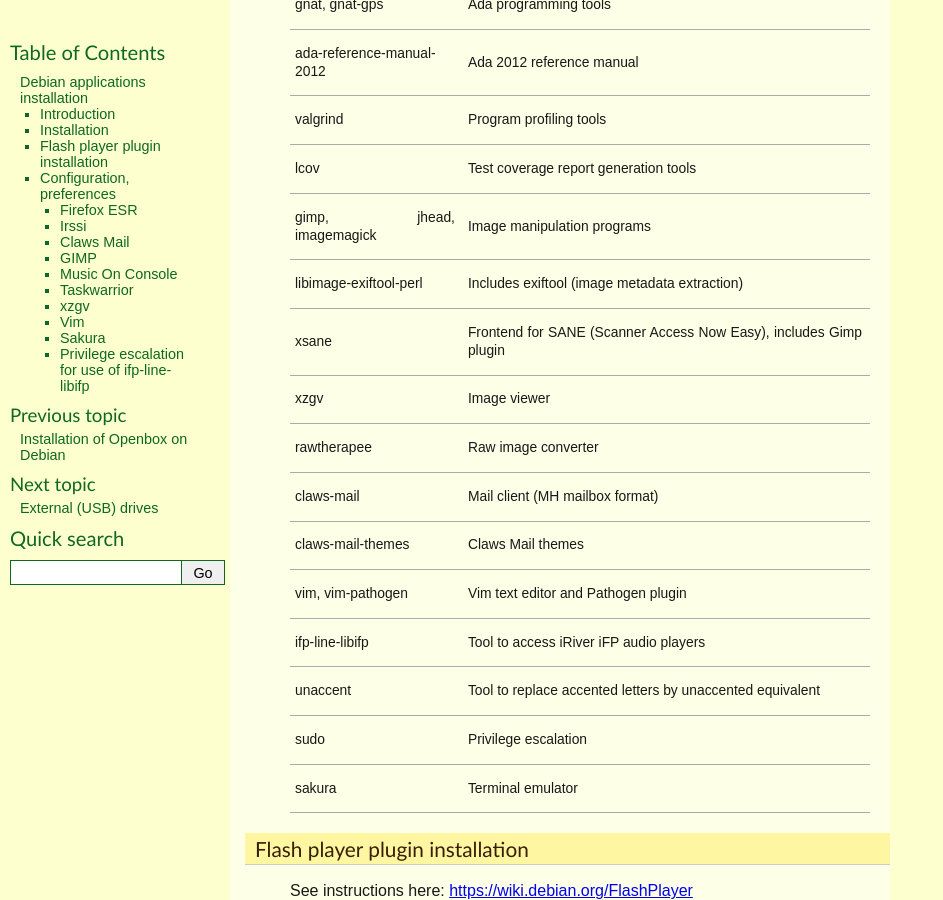
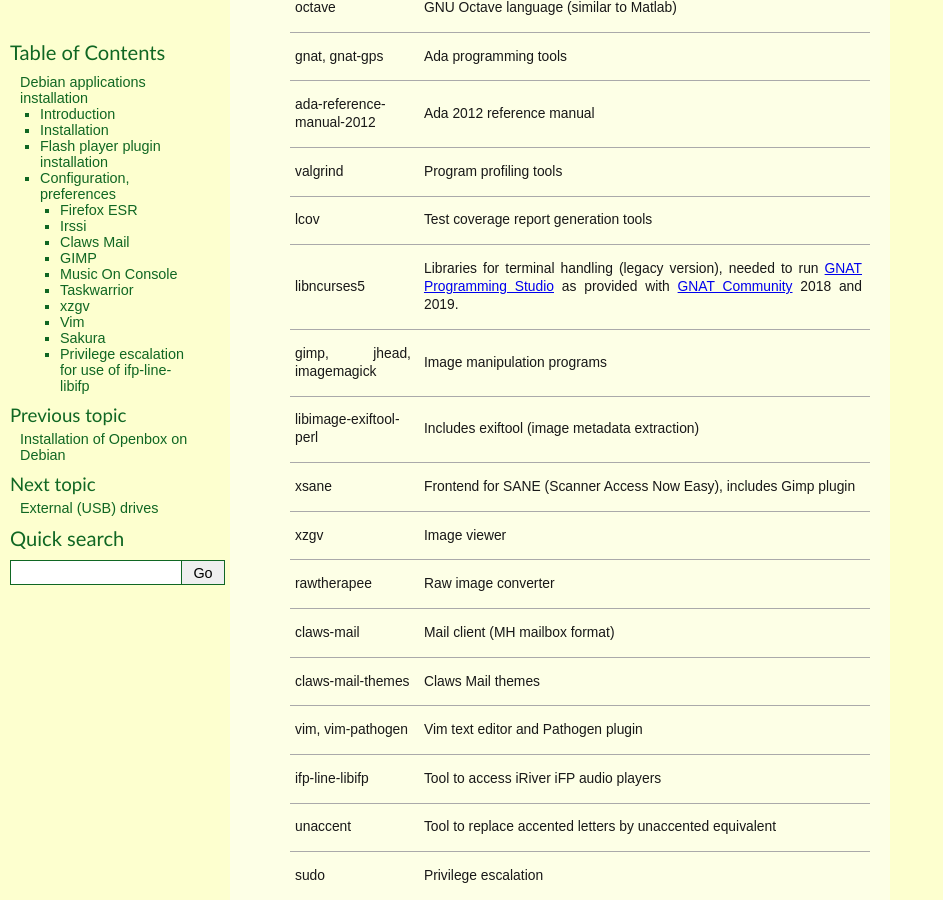
Before and after one commit to thierr26/thierr26_personal_notes_sphinx_sources, a Sphinx documentation site: the page built from source/debian_apps_install.rst, in a window 1280 px wide and 900 px high, scrolled down 2824 px. Shown: the whole window, without its empty margins (0-943 px from the left). Built offline with Sphinx 7.4.7, drawn with Linux system fonts in a browser that asks for light colours.

Commit message:
Add libncurses5 installation

```diff
--- a/source/debian_apps_install.rst
+++ b/source/debian_apps_install.rst
@@ -55,6 +55,7 @@
       ada-reference-manual-2012 \
       valgrind \
       lcov \
+      libncurses5 \
       gimp jhead imagemagick \
       libimage-exiftool-perl \
       xsane \
@@ -129,6 +130,11 @@
     - Program profiling tools
   * - lcov
     - Test coverage report generation tools
+  * - libncurses5
+    - Libraries for terminal handling (legacy version), needed to run `GNAT
+      Programming Studio
+      <https://en.wikipedia.org/wiki/GNAT_Programming_Studio>`_ as provided
+      with `GNAT Community <https://www.adacore.com/community>`_ 2018 and 2019.
   * - gimp, jhead, imagemagick
     - Image manipulation programs
   * - libimage-exiftool-perl
```
